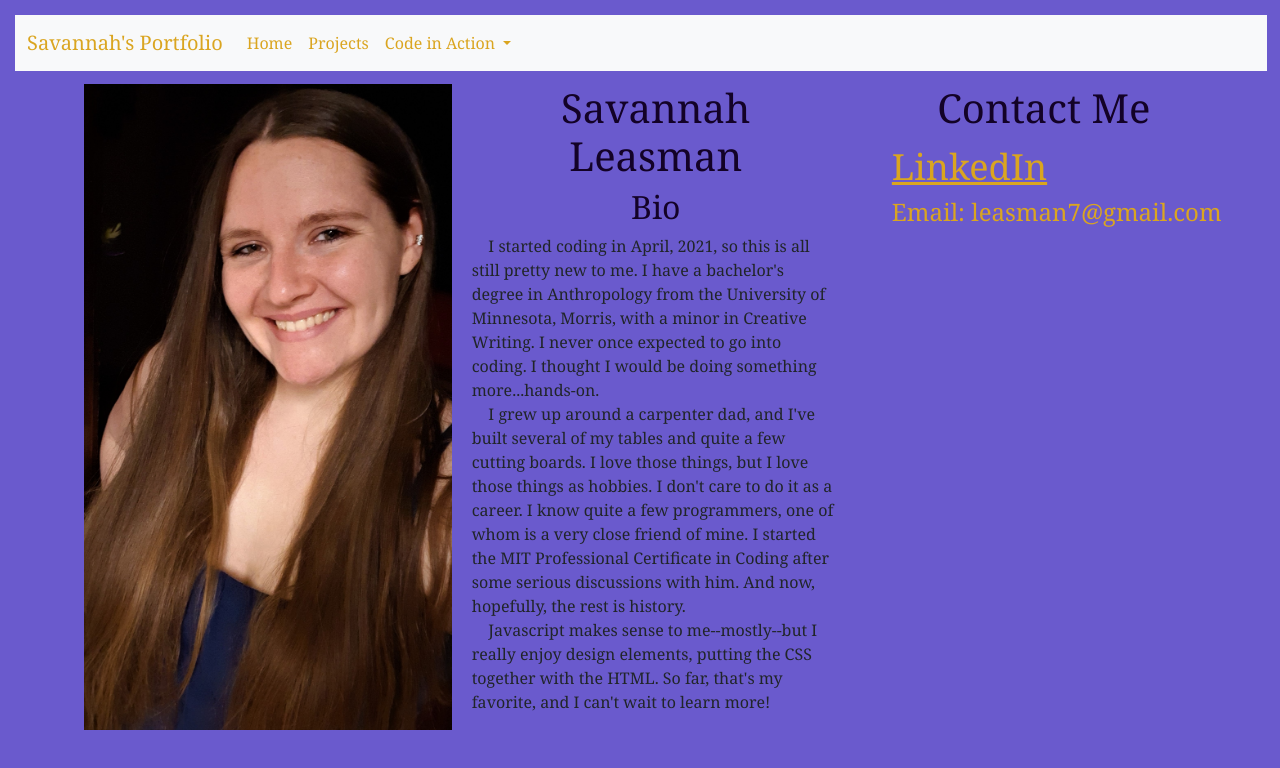
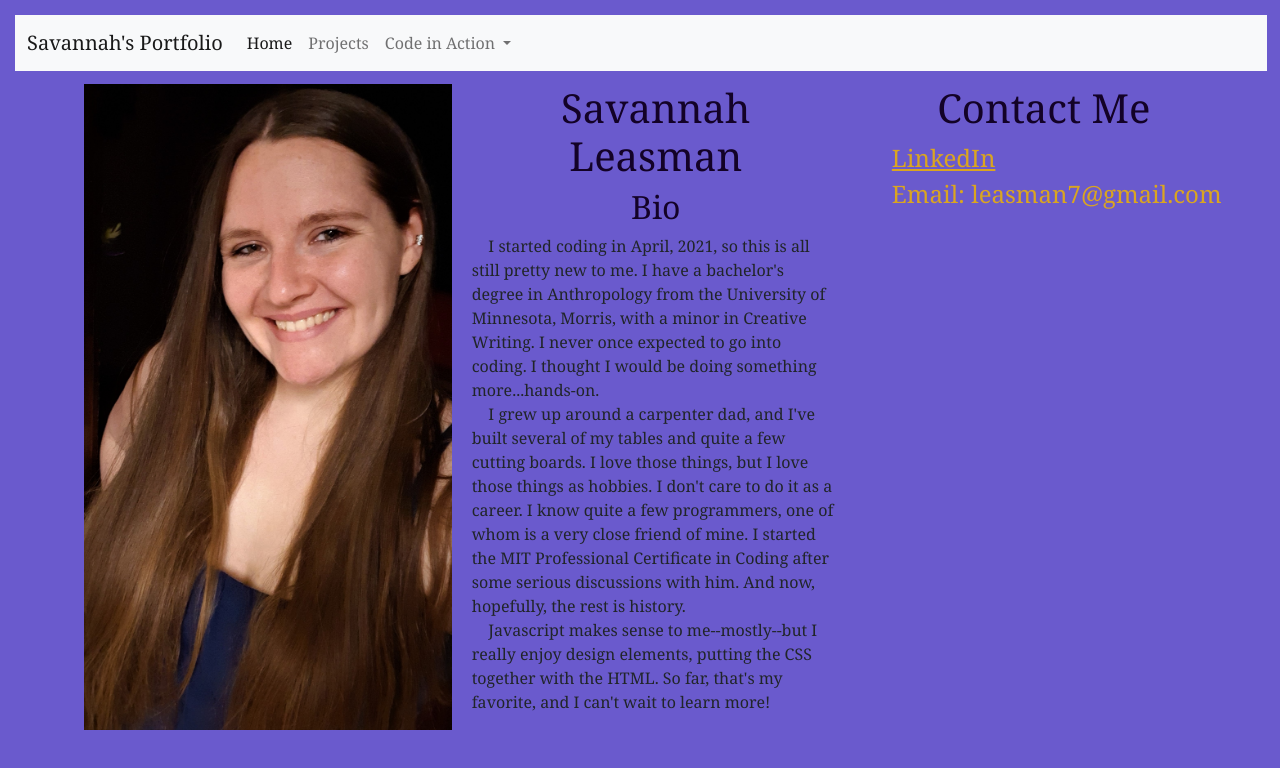
Before and after one commit to Leasman7/Leasman7.github.io, a plain HTML site: page index.html in a window 1280 px wide. Drawn offline with nearby package versions, Linux system fonts and the light colour scheme.

Commit message:
working with styling links

```diff
--- a/styles.css
+++ b/styles.css
@@ -37,7 +37,6 @@ p {
 }
 
 a {
-    color: goldenrod !important;
     font-family: Cambria, Cochin, Georgia, Times, 'Times New Roman', serif;
 }
 
@@ -51,7 +50,7 @@ a {
 
 .my-links {
     color: goldenrod !important;
-    font-size: 1.5em;
+    font-size: 1em;
     font-family: Cambria, Cochin, Georgia, Times, 'Times New Roman', serif;
     text-decoration: underline;
 }
```
